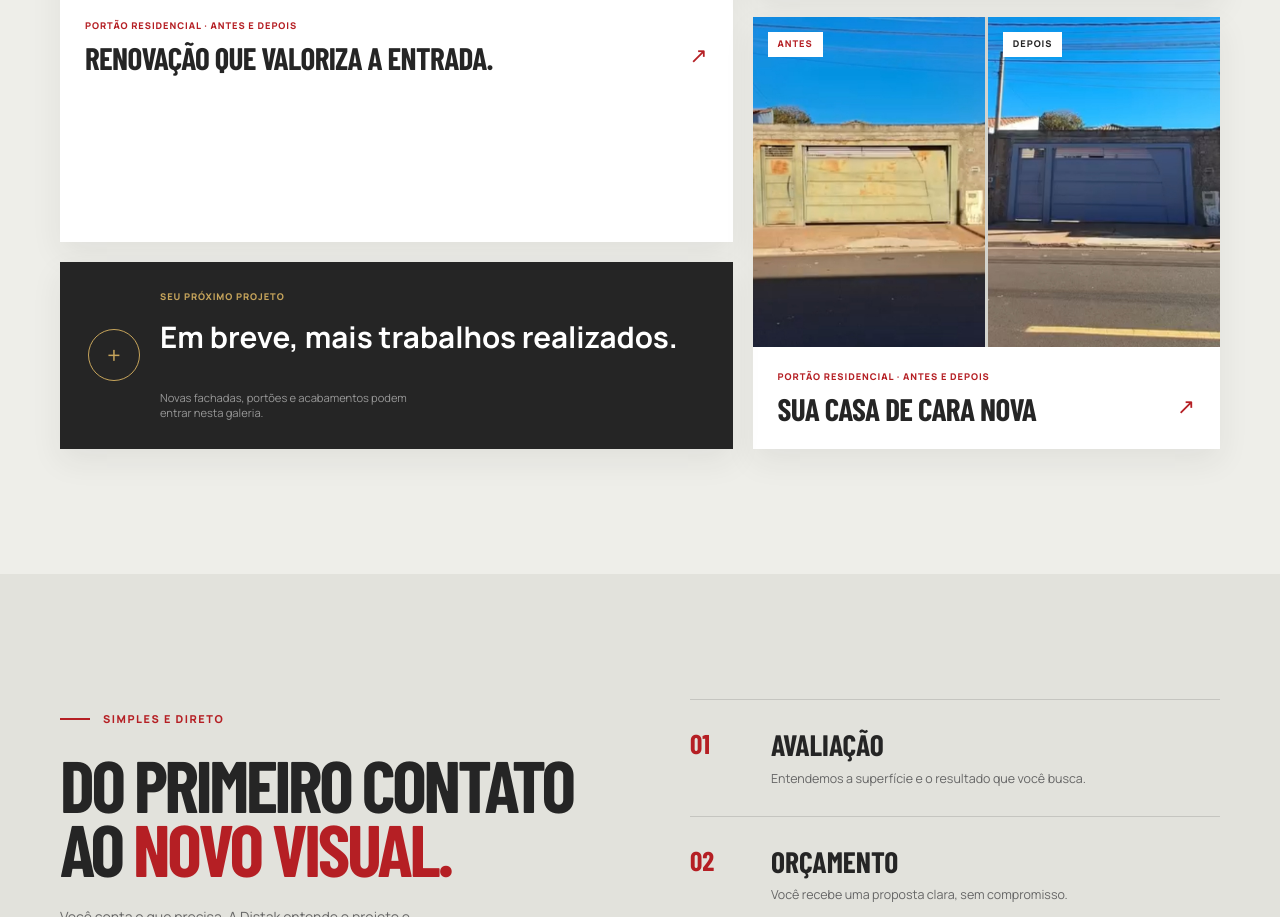
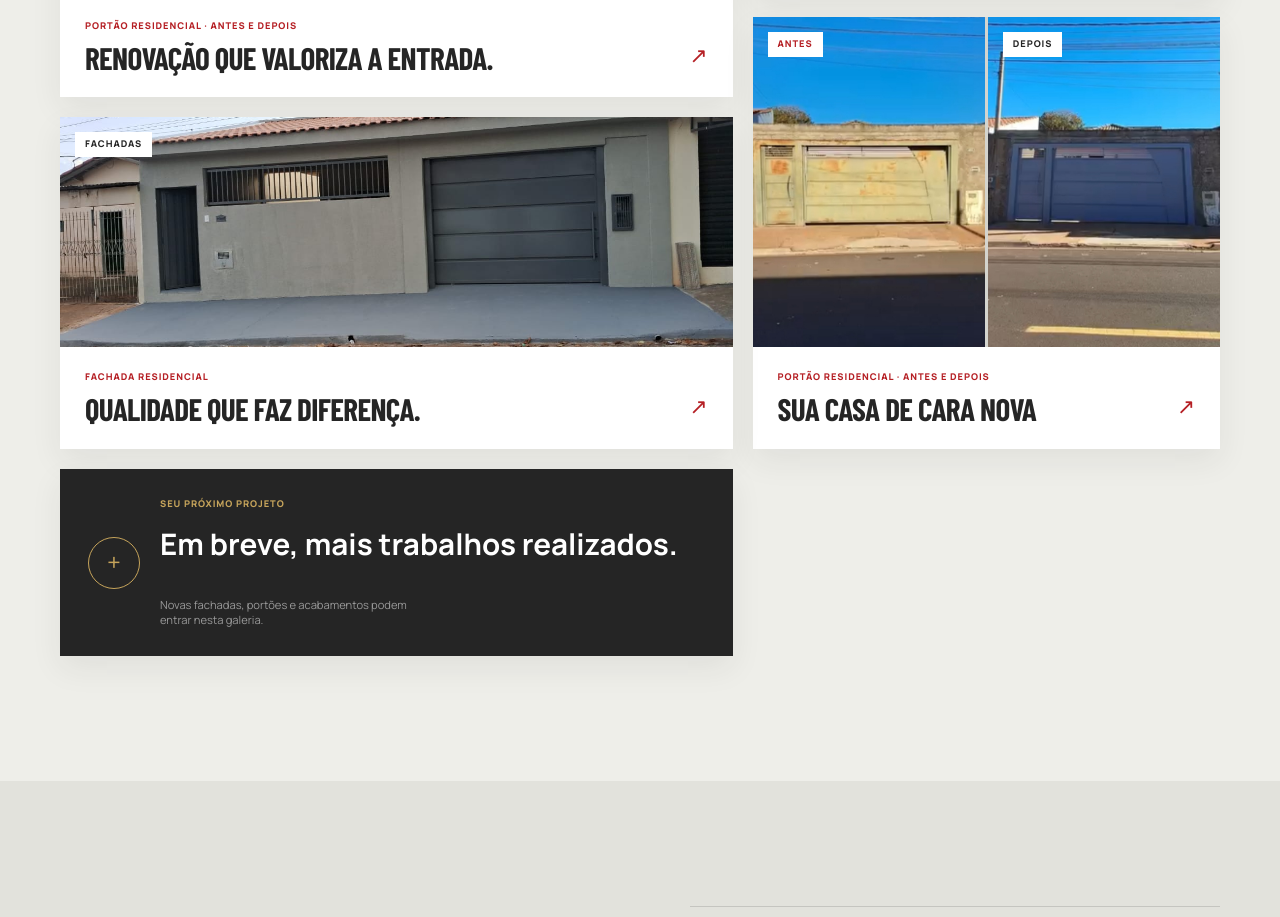
Before and after one commit to SoralTech/distakpinturas, a plain HTML site: page index.html in a window 1280 px wide. Shown: the part 2954-3871 px from the top of the page. Drawn offline with nearby package versions, Linux system fonts and the light colour scheme; a web font is replaced by a local one.

Commit message:
Adiciona imagem de fachada na galeria

```diff
--- a/index.html
+++ b/index.html
@@ -190,7 +190,21 @@
 
           </article>
 
-          <article class="portfolio-card portfolio-card-placeholder reveal reveal-delay-2" data-category="fachadas">
+
+          <article class="portfolio-card portfolio-card-simple reveal reveal-delay" data-category="fachadas">
+            <div class="portfolio-image">
+              <img src="assets/1000877890.jpeg" alt="Fachada com acabamento renovado pela Distak Pinturas" width="863" height="987" loading="lazy" tabindex="0" role="button" aria-label="Ampliar imagem: Fachada em ambiente de exposição">
+              <span class="portfolio-tag">Fachadas</span>
+            </div>
+            <div class="portfolio-info">
+              <div>
+                <span class="portfolio-label">Fachada residencial</span>
+                <h3>Qualidade que faz diferença.</h3>
+              </div><span class="portfolio-arrow">↗</span>
+            </div>
+          </article>
+
+          <article class="portfolio-card portfolio-card-placeholder reveal reveal-delay-2" data-category="em-breve">
             <div class="placeholder-mark">+</div>
             <div>
               <span class="portfolio-label">Seu próximo projeto</span>
```
Also changed, not shown: assets/1000877890.jpeg (added).
